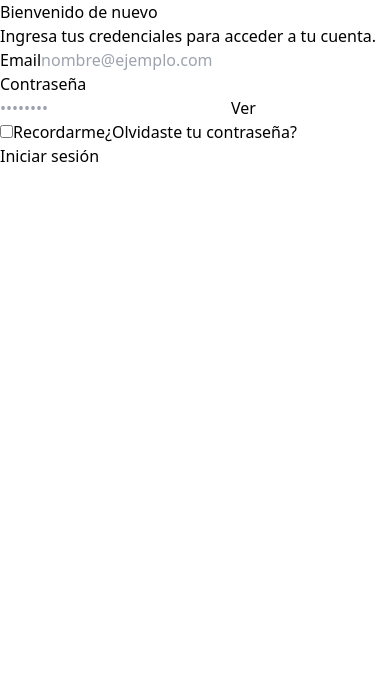
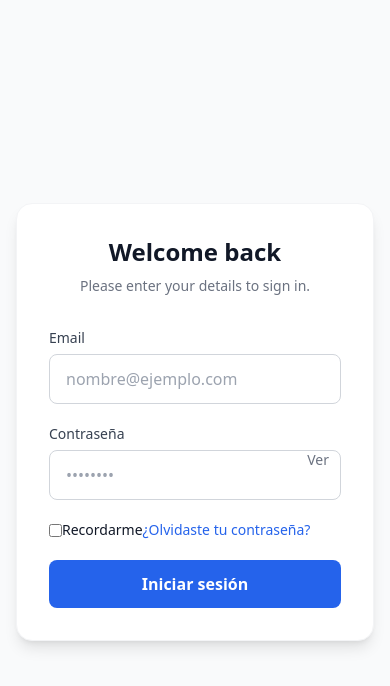
Before and after one commit to JP-VlaxCode/auto-calendar, a Next.js app: page /login in a window 390 px wide. Shown: the top 686 px of the page. Built offline with nearby package versions, Linux system fonts and the light colour scheme.

Commit message:
feat: implement responsive centered login page with tailwind

```diff
--- /dev/null
+++ b/app/globals.css
@@ -0,0 +1,7 @@
+@tailwind base;
+@tailwind components;
+@tailwind utilities;
+
+body {
+  @apply bg-gray-50 dark:bg-gray-950 text-gray-900 dark:text-gray-100 antialiased;
+}
--- /dev/null
+++ b/app/layout.tsx
@@ -0,0 +1,19 @@
+import "./globals.css";
+import type { Metadata } from "next";
+
+export const metadata: Metadata = {
+  title: "Auto Calendar",
+  description: "Manage your schedule efficiently",
+};
+
+export default function RootLayout({
+  children,
+}: {
+  children: React.ReactNode;
+}) {
+  return (
+    <html lang="en" className="h-full">
+      <body className="h-full">{children}</body>
+    </html>
+  );
+}
--- /dev/null
+++ b/app/login/page.tsx
@@ -0,0 +1,15 @@
+import LoginForm from "@/components/auth/LoginForm";
+
+export default function LoginPage() {
+  return (
+    <main className="min-h-screen flex items-center justify-center bg-gray-50 dark:bg-gray-950 p-4">
+      <div className="bg-white dark:bg-gray-900 rounded-2xl shadow-lg p-8 w-full max-w-md border border-gray-100 dark:border-gray-800">
+        <div className="mb-8 text-center">
+          <h1 className="text-2xl font-bold text-gray-900 dark:text-gray-100">Welcome back</h1>
+          <p className="text-sm text-gray-500 dark:text-gray-400 mt-2">Please enter your details to sign in.</p>
+        </div>
+        <LoginForm />
+      </div>
+    </main>
+  );
+}
--- /dev/null
+++ b/components/auth/LoginForm.tsx
@@ -0,0 +1,60 @@
+"use client";
+
+import { useState } from "react";
+
+export default function LoginForm() {
+  const [showPassword, setShowPassword] = useState(false);
+  const [isLoading, setIsLoading] = useState(false);
+
+  const handleSubmit = (e: React.FormEvent) => {
+    e.preventDefault();
+    setIsLoading(true);
+    setTimeout(() => setIsLoading(false), 2000);
+  };
+
+  return (
+    <form onSubmit={handleSubmit} className="space-y-5">
+      <div>
+        <label htmlFor="email" className="block text-sm font-medium text-gray-700 dark:text-gray-300 mb-1.5">
+          Email address
+        </label>
+        <input
+          id="email"
+          type="email"
+          required
+          className="w-full border border-gray-300 dark:border-gray-700 rounded-lg px-4 py-3 bg-white dark:bg-gray-800 text-gray-900 dark:text-gray-100 focus:outline-none focus:ring-2 focus:ring-blue-500 transition-colors"
+          placeholder="name@company.com"
+        />
+      </div>
+
+      <div>
+        <label htmlFor="password" className="block text-sm font-medium text-gray-700 dark:text-gray-300 mb-1.5">
+          Password
+        </label>
+        <div className="relative">
+          <input
+            id="password"
+            type={showPassword ? "text" : "password"}
+            required
+            className="w-full border border-gray-300 dark:border-gray-700 rounded-lg px-4 py-3 bg-white dark:bg-gray-800 text-gray-900 dark:text-gray-100 focus:outline-none focus:ring-2 focus:ring-blue-500 transition-colors"
+          />
+          <button
+            type="button"
+            onClick={() => setShowPassword(!showPassword)}
+            className="absolute right-3 top-3 text-sm text-blue-600 hover:text-blue-700 font-medium"
+          >
+            {showPassword ? "Hide" : "Show"}
+          </button>
+        </div>
+      </div>
+
+      <button
+        type="submit"
+        disabled={isLoading}
+        className="w-full bg-blue-600 hover:bg-blue-700 active:bg-blue-800 text-white font-semibold py-3 px-6 rounded-lg transition-colors duration-200 disabled:opacity-50 disabled:cursor-not-allowed"
+      >
+        {isLoading ? "Signing in..." : "Sign in"}
+      </button>
+    </form>
+  );
+}
--- a/tailwind.config.ts
+++ b/tailwind.config.ts
@@ -1,6 +1,7 @@
 import type { Config } from "tailwindcss";
 
 const config: Config = {
+  darkMode: "class",
   content: [
     "./app/**/*.{js,ts,jsx,tsx,mdx}",
     "./components/**/*.{js,ts,jsx,tsx,mdx}",
```
